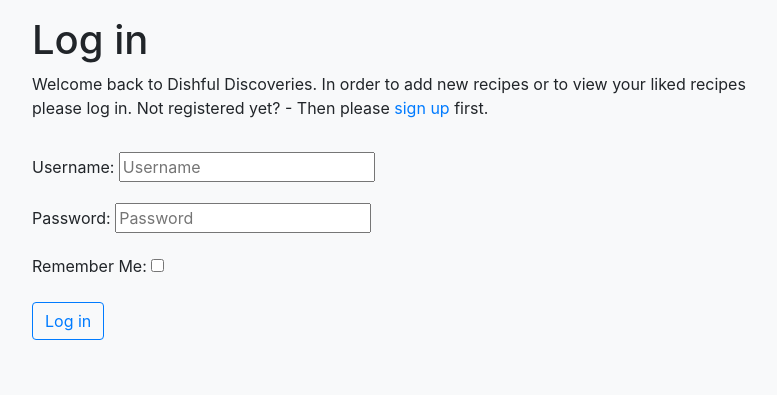
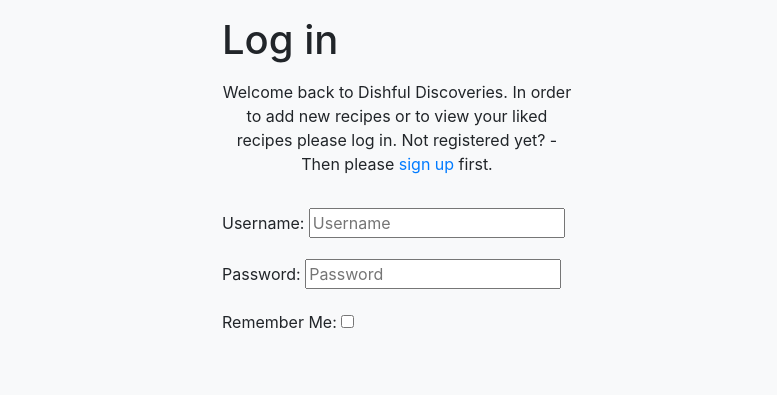
Before and after one commit to KaiLangen96/dishful-discoveries, a Django app: page /accounts/login/ in a window 1280 px wide. Shown: the part 56-451 px from the top of the page, without its empty margins (243-1020 px from the left). Run offline with Django 3.2, Linux system fonts and the light colour scheme; some libraries are stand-ins or nearby versions.

Commit message:
Adjust allauth login.html

```diff
--- a/templates/account/login.html
+++ b/templates/account/login.html
@@ -8,28 +8,28 @@
 {% block content %}
 
 <div class="container">
-    <div class="row">
-        <div class="col-md-8 mt-3 offset-md-2">
+    <div class="row justify-content-center">
+        <div class="col-11 col-md-4 mt-3">
 
 
             <h1>{% trans "Log in" %}</h1>
 
 
-            <p>{% blocktrans %} Welcome back to Dishful Discoveries. In order to add new recipes or to view your liked
-                recipes please log in.
-                Not registered yet? - Then please <a href="{{ signup_url }}">sign up</a> first.{% endblocktrans %}
+            <p class="text-center mt-3">{% blocktrans %} Welcome back to Dishful Discoveries. In order to add new
+                recipes or to view your liked recipes please log in. Not registered yet? - Then please
+                <a href="{{ signup_url }}">sign up</a> first.{% endblocktrans %}
             </p>
         </div>
     </div>
-    <div class="row">
-        <div class="col-md-8 mt-3 offset-md-2">
+    <div class="row justify-content-center">
+        <div class="col-11 col-md-4 mt-3">
             <form class="login" method="POST" action="{% url 'account_login' %}">
                 {% csrf_token %}
                 {{ form.as_p }}
                 {% if redirect_field_value %}
                 <input type="hidden" name="{{ redirect_field_name }}" value="{{ redirect_field_value }}" />
                 {% endif %}
-                <button class="btn btn-outline-primary" type="submit">{% trans "Log in" %}</button>
+                <button class="btn btn-outline-light" type="submit">{% trans "Log in" %}</button>
             </form>
 
 
```
Also changed, not shown: static/css/style.css (+15 -3 lines).
